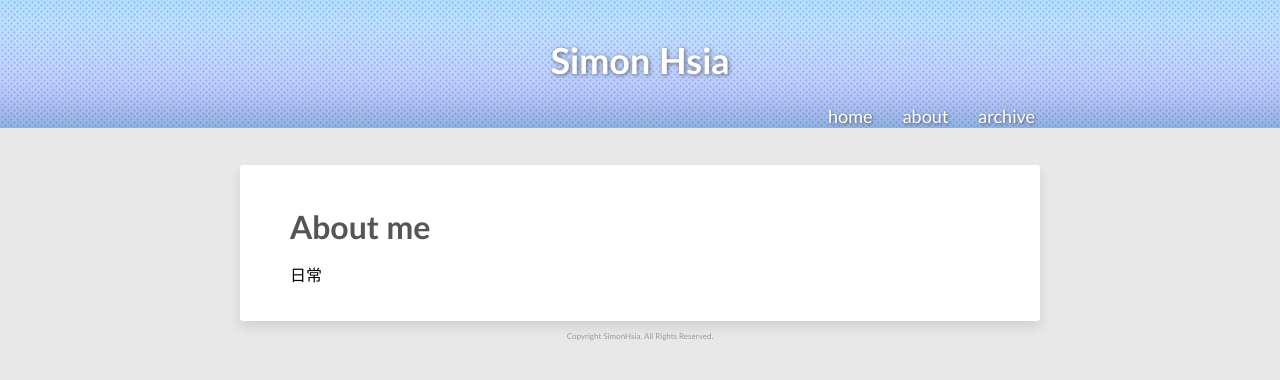
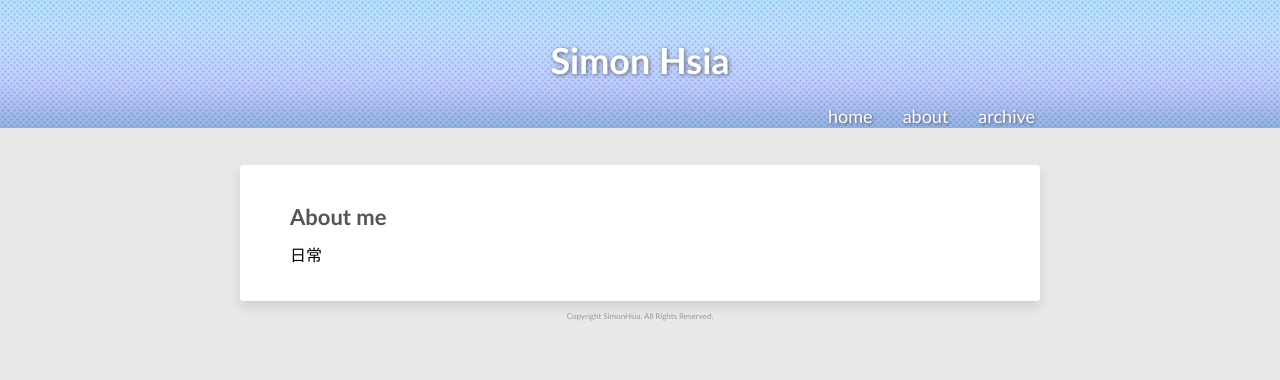
Before and after one commit to Simonhsia/simonhsia.github.io, a Jekyll site: the page built from about.md, in a window 1280 px wide. Shown: the top 380 px of the page. Built offline with Jekyll 4.4.1, drawn with Linux system fonts in a browser that asks for light colours.

Commit message:
Update main.css

```diff
--- a/css/main.css
+++ b/css/main.css
@@ -97,7 +97,7 @@ h1 a:hover {
 }
 .post_title {
 	font-family: Calibri, "Hiragino Sans GB", "Microsoft YaHei", "WenQuanYi Micro Hei", Arial, sans-serif;
-	font-size: 32px;
+	font-size: 22px;
 	font-weight: bold;
 	line-height: 2em;
 }
```
